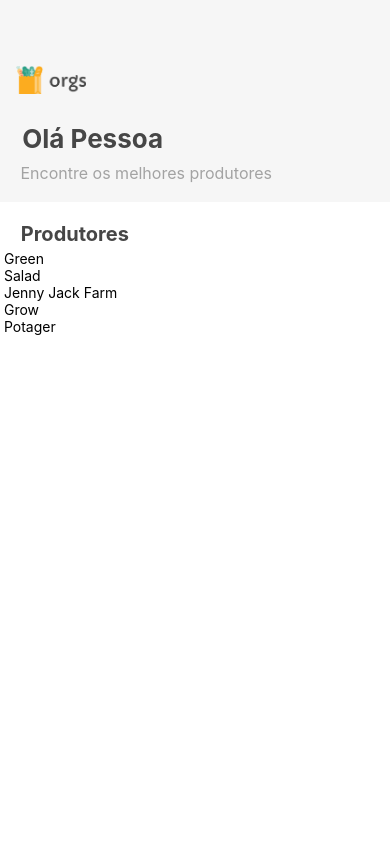
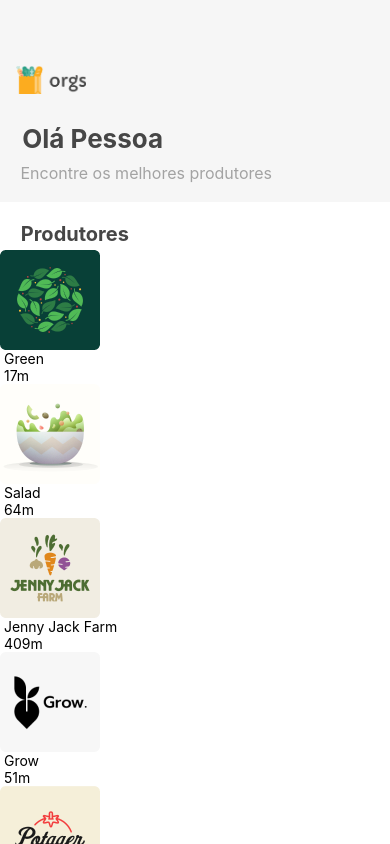
Before and after one commit to neves1697/alura-orgs-hooks, a React Native app: screen / in a window 390 px wide. Built offline with nearby package versions, Linux system fonts and the light colour scheme.

Commit message:
Adicionando as imagens na lista e refatorando alguns componentes, criado o componente (Produtor.js) para armazenar e estilizar os itens

```diff
--- /dev/null
+++ b/src/Telas/Home/Components/Produtor.js
@@ -0,0 +1,20 @@
+import React from "react";
+import { Text, View, Image } from 'react-native';
+
+
+export default function Produtor({ nome, imagem, distancia, estrelas }) {
+    return <>
+        <View>
+            <Image source={imagem}
+                accessibilityLabel={nome} // pessoas com deficiência visual possam ter acesso à informação.
+            />
+
+            <View>
+                <Text> {nome} </Text>
+                <Text> {distancia} </Text>
+            </View>
+
+
+        </View>
+    </>
+}
--- a/src/Telas/Home/Components/Produtores.js
+++ b/src/Telas/Home/Components/Produtores.js
@@ -1,6 +1,7 @@
 import React, { useEffect, useState } from "react";
 import { FlatList, StyleSheet, Text } from 'react-native';
 import { carregaProdutores } from "../../../Services/CarregaDados";
+import Produtor from "./Produtor";
 
 export default function Produtores({ topo: Topo }) {
     const [titulo, setTitulo] = useState('');
@@ -24,8 +25,8 @@
     return <>
         <FlatList
             data={lista}
-            renderItem={({ item: { nome } }) =>
-                <Text> {nome} </Text>
+            renderItem={({ item }) =>
+                <Produtor  {...item} />
             }
 
             keyExtractor={({ nome }) => nome}
```
